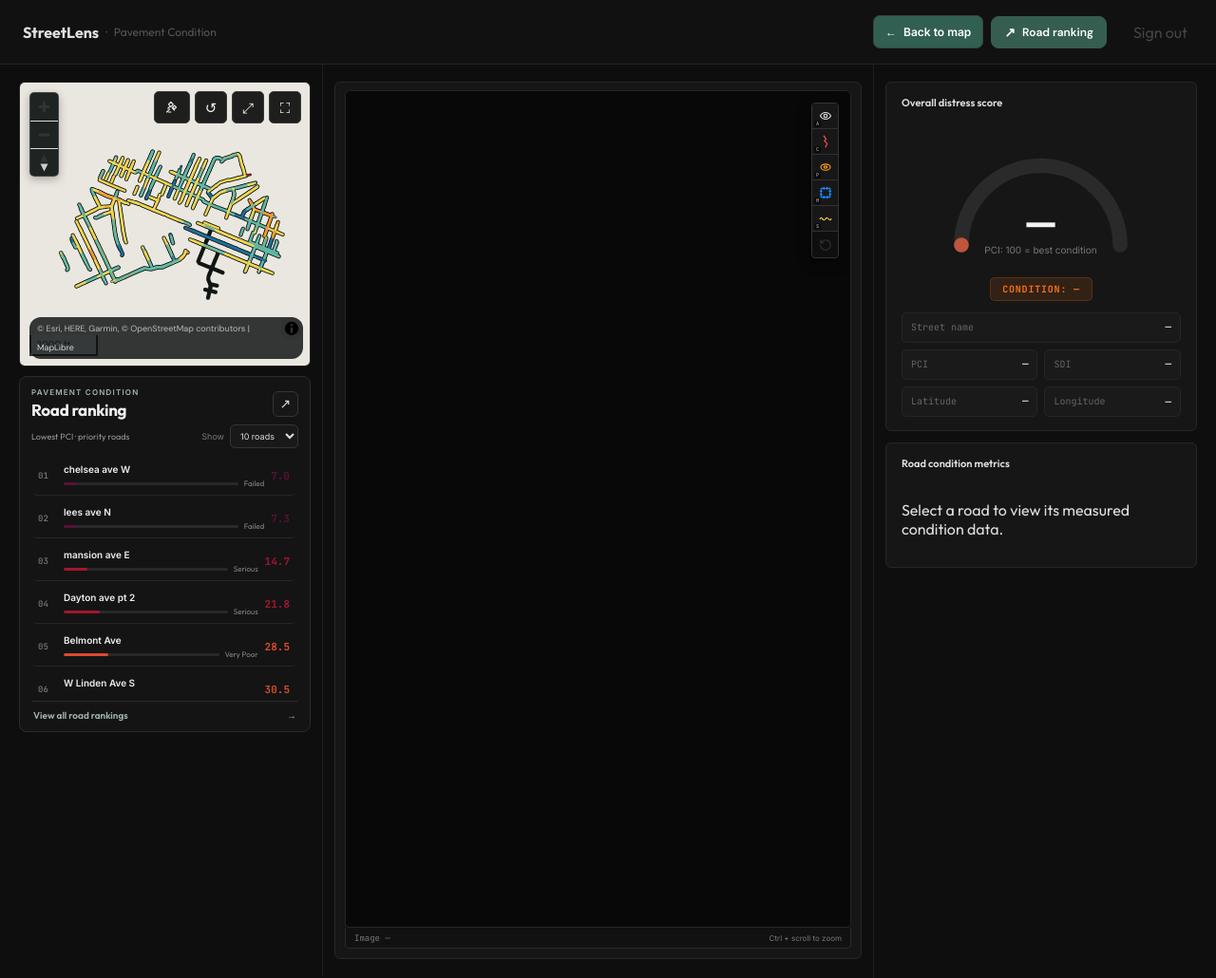
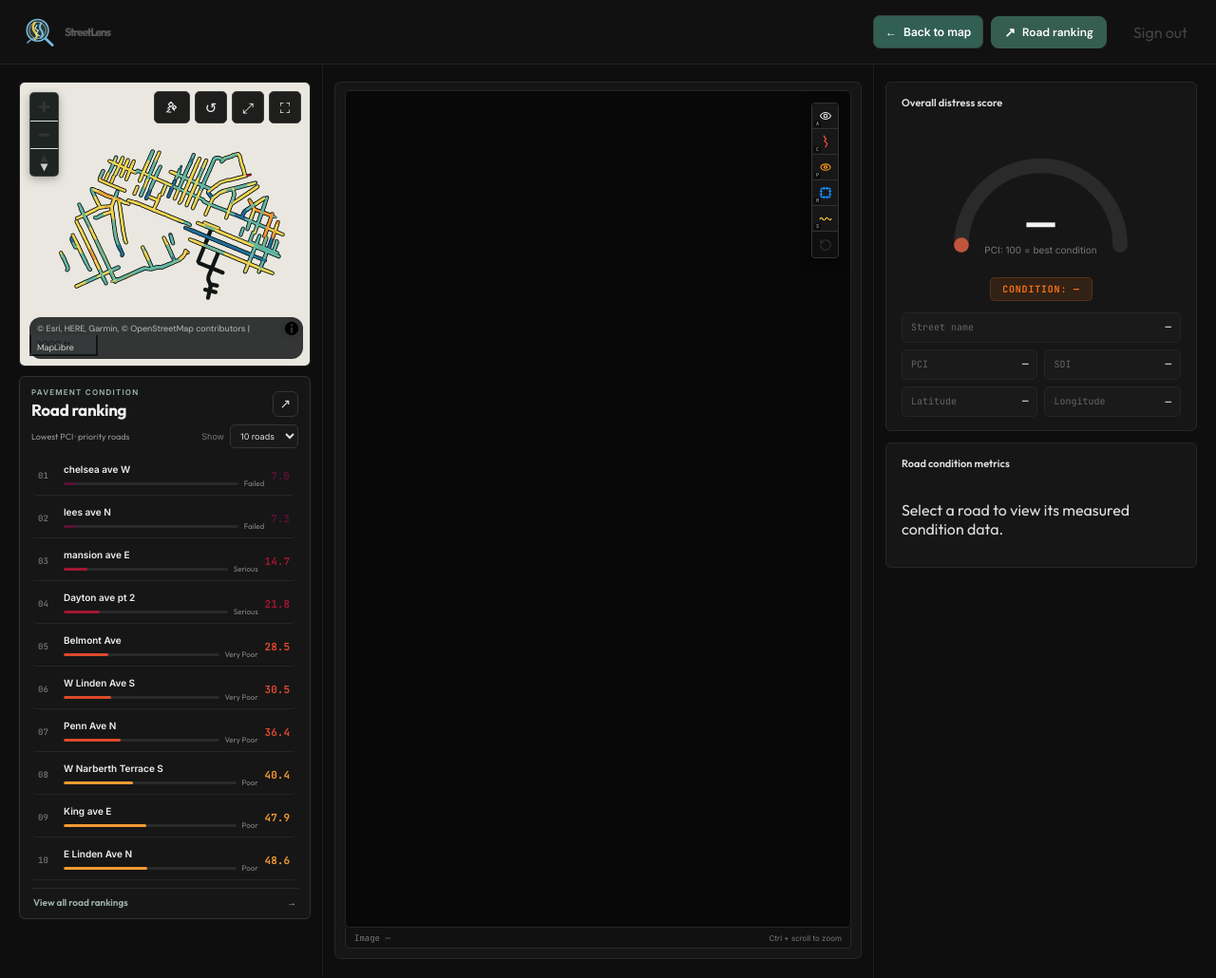
Before and after one commit to CritGod-XD/street1, a Flask app: page /dashboard in a window 1280 px wide. Shown: the whole page at 95% size. Run offline with Flask 3, Linux system fonts and the light colour scheme; the visitor is signed in with stand-in values (Sample User, id 1).

Commit message:
Polish dashboard branding and road ranking card

```diff
--- a/templates/index.html
+++ b/templates/index.html
@@ -534,6 +534,60 @@
 .header-actions-only .streetlens-header-back-map{display:inline-flex;align-items:center;gap:7px;padding:9px 12px;border:1px solid #344640;border-radius:7px;background:#315f52;color:#fff;text-decoration:none;font:600 12px Inter,sans-serif;margin-right:8px}
 .header-actions-only .streetlens-header-back-map:hover{background:#3c7564}
 </style>
+
+<style id="streetlens-dashboard-brand-and-ranking-polish">
+/* Match the branded StreetLens wordmark shown on the map landing screen. */
+.header .streetlens-dashboard-brand{
+    min-width:0;
+    display:flex;
+    align-items:center;
+    gap:10px;
+    color:inherit;
+    text-decoration:none;
+}
+.streetlens-brand-mark{display:block;width:34px;height:34px;flex:0 0 34px}
+.header .streetlens-dashboard-brand strong{
+    display:flex;
+    align-items:baseline;
+    font:800 25px/1 'Outfit',Inter,sans-serif;
+    letter-spacing:-1.35px;
+}
+.streetlens-brand-street{color:#f0f0f0}
+.streetlens-brand-lens{color:#48a9df}
+
+/* Give the mini ranking a complete, clearly defined card edge like the
+   map and analytics cards, while keeping its list independently scrollable. */
+.streetlens-mini-ranking{
+    width:100%;
+    flex:1 1 0;
+    min-height:0;
+    max-height:none;
+    box-sizing:border-box;
+    background:#161616;
+    border:1px solid #303030;
+    border-radius:6px;
+    box-shadow:0 0 0 1px rgba(255,255,255,.012);
+    overflow:hidden;
+}
+@media(min-width:1001px){
+    .streetlens-left-column .streetlens-mini-ranking{
+        flex:1 1 0!important;
+        min-height:0!important;
+        max-height:none!important;
+        width:100%!important;
+        align-self:stretch;
+    }
+    .streetlens-left-column .streetlens-mini-ranking-list{
+        min-height:0!important;
+        max-height:none!important;
+    }
+}
+@media(max-width:1000px){
+    .header .streetlens-dashboard-brand strong{font-size:22px}
+    .streetlens-mini-ranking{min-height:260px}
+}
+</style>
+
 </head>
 <body>
 
@@ -545,11 +599,18 @@
 
     <header class="header">
 
-        <div class="header-brand">
-            <strong>StreetLens</strong>
-            <span>·</span>
-            <span>Pavement Condition</span>
-        </div>
+        <a class="header-brand streetlens-dashboard-brand" href="{{ url_for('map_home') }}" aria-label="StreetLens home">
+            <svg class="streetlens-brand-mark" viewBox="0 0 48 48" role="img" aria-label="StreetLens logo">
+                <circle cx="22" cy="21" r="16" fill="#17201f" stroke="#75b9dc" stroke-width="2.2"/>
+                <circle cx="22" cy="21" r="12.5" fill="#263c38" stroke="#d7e4df" stroke-width="1"/>
+                <path d="M18 9.5c-4 5.2-3.8 10.1.2 14.3 3.6 3.8 3.6 7.5.1 10.6" fill="none" stroke="#e5c94f" stroke-width="3.2" stroke-linecap="round"/>
+                <path d="M27.5 10.5c-3.1 4.2-3.2 7.2-.2 10.4 3.5 3.8 3.2 7.1-.5 11.3" fill="none" stroke="#76b9e5" stroke-width="3" stroke-linecap="round"/>
+                <path d="M21 13.5l-3 5 5 3-3 5 5 3" fill="none" stroke="#f0f2e8" stroke-width="1.5" stroke-linecap="round" stroke-linejoin="round"/>
+                <path d="M34 33.5 44 43" stroke="#75b9dc" stroke-width="4" stroke-linecap="round"/>
+                <path d="M7 39.5c3.5-4.5 8-6.5 13.5-6.5" fill="none" stroke="#75b9dc" stroke-width="2" stroke-linecap="round"/>
+            </svg>
+            <strong><span class="streetlens-brand-street">Street</span><span class="streetlens-brand-lens">Lens</span></strong>
+        </a>
 
 
         <div class="header-actions-only">
```
